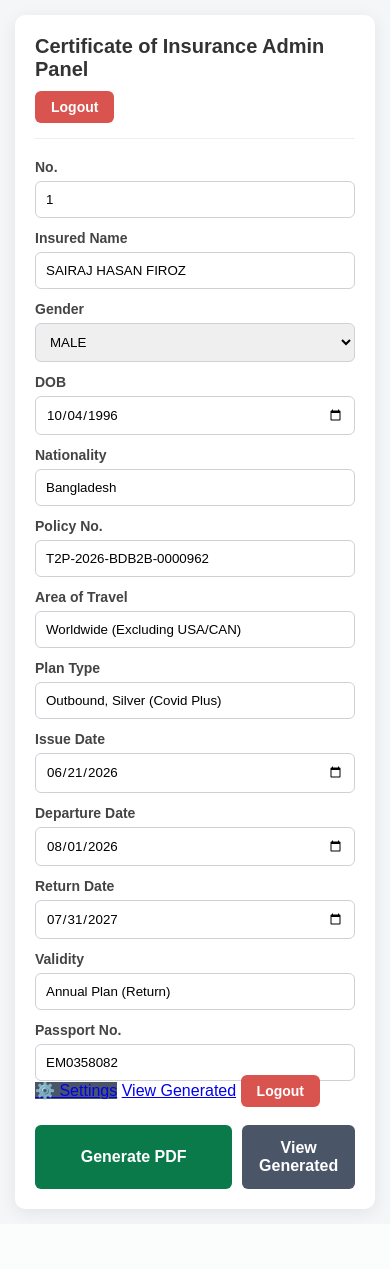
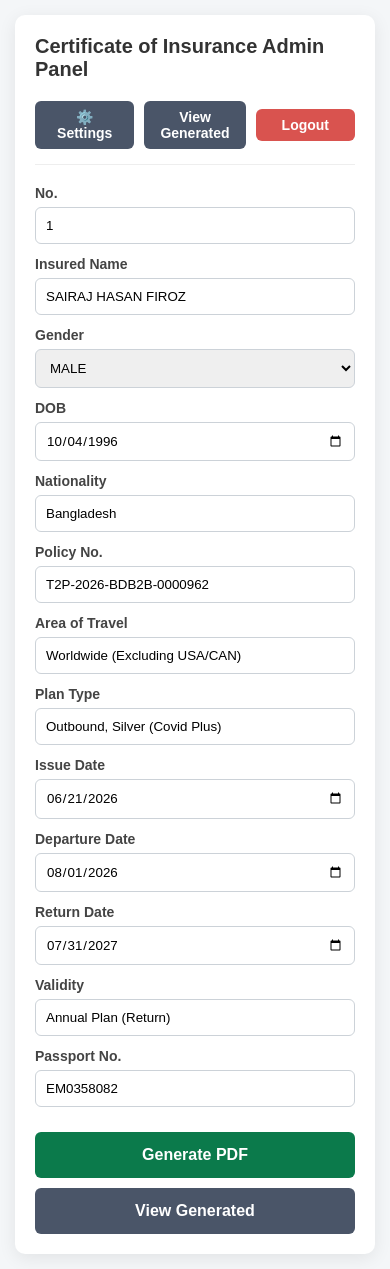
Before and after one commit to Mignon2544/green-deltaa.tattawhid.com, a Flask app: page / in a window 390 px wide. Before the commit the page ends 1218 px from the top, so only its background shows below. Run offline with Flask 3, Linux system fonts and the light colour scheme; the visitor is signed in with stand-in values (Sample User, id 1); some libraries are stand-ins or nearby versions.

Commit message:
Refactor admin panel layout and styles
Updated the layout and styles of the admin panel, including navigation buttons and form elements, for improved usability and responsiveness.

```diff
--- a/templates/index.html
+++ b/templates/index.html
@@ -9,8 +9,13 @@
     .card { max-width: 900px; margin: auto; background: white; padding: 28px; border-radius: 10px; box-shadow: 0 4px 18px rgba(0,0,0,.08); position: relative; }
 
     /* Header Styles */
-    .header-container { display: flex; justify-content: space-between; align-items: center; margin-bottom: 20px; border-bottom: 1px solid #eee; padding-bottom: 15px; }
+    .header-container { display: flex; justify-content: space-between; align-items: center; margin-bottom: 20px; border-bottom: 1px solid #eee; padding-bottom: 15px; flex-wrap: wrap; gap: 10px;}
     h1 { margin: 0; font-size: 24px; color: #333; }
+
+    /* Navigation Buttons */
+    .nav-btns { display: flex; gap: 10px; align-items: center; }
+    .nav-btn { background: #4a5568; color: white; text-decoration: none; padding: 8px 16px; border-radius: 6px; font-size: 14px; font-weight: bold; transition: background 0.2s; }
+    .nav-btn:hover { background: #2d3748; }
     .logout-btn { background: #d9534f; color: white; text-decoration: none; padding: 8px 16px; border-radius: 6px; font-size: 14px; font-weight: bold; transition: background 0.2s; }
     .logout-btn:hover { background: #c9302c; }
 
@@ -19,25 +24,38 @@
     label { display: block; font-weight: 600; margin-bottom: 6px; font-size: 14px; color: #444; }
     input, select { width: 100%; padding: 10px; border: 1px solid #ccd2d8; border-radius: 6px; box-sizing: border-box; font-family: inherit; }
     input:focus, select:focus { outline: none; border-color: #0b7a4b; box-shadow: 0 0 0 2px rgba(11,122,75,0.2); }
-    button { margin-top: 25px; width: 100%; padding: 14px; border: 0; border-radius: 6px; background: #0b7a4b; color: white; font-size: 16px; font-weight: 700; cursor: pointer; transition: background 0.2s; }
-    button:hover { background: #08643d; }
 
-    /* MOBILE FIX */
+    /* Bottom Action Buttons */
+    .action-buttons { display: flex; gap: 10px; margin-top: 25px; }
+    .btn-generate { flex: 2; padding: 14px; border: 0; border-radius: 6px; background: #0b7a4b; color: white; font-size: 16px; font-weight: 700; cursor: pointer; transition: background 0.2s; margin-top: 0; }
+    .btn-generate:hover { background: #08643d; }
+    .btn-view { flex: 1; text-align: center; padding: 14px; background: #4a5568; color: white; text-decoration: none; border-radius: 6px; font-weight: 700; font-size: 16px; box-sizing: border-box; transition: background 0.2s; }
+    .btn-view:hover { background: #2d3748; }
+
+    /* Mobile Fix */
     @media (max-width: 768px) {
       body { padding: 15px; }
       .card { padding: 20px; }
       .grid { grid-template-columns: 1fr; gap: 12px; }
-      .header-container { flex-direction: column; align-items: flex-start; gap: 10px; }
-      h1 { font-size: 20px; }
+      .header-container { flex-direction: column; align-items: flex-start; }
+      h1 { font-size: 20px; margin-bottom: 10px; }
+      .nav-btns { width: 100%; justify-content: space-between; }
+      .nav-btn, .logout-btn { flex: 1; text-align: center; }
+      .action-buttons { flex-direction: column; }
     }
   </style>
 </head>
 <body>
   <div class="card">
 
+    <!-- Clean Header with Settings, View Generated, and Logout -->
     <div class="header-container">
       <h1>Certificate of Insurance Admin Panel</h1>
-      <a href="/logout" class="logout-btn">Logout</a>
+      <div class="nav-btns">
+        <a href="/admin/settings" class="nav-btn">⚙️ Settings</a>
+        <a href="/generated" class="nav-btn">View Generated</a>
+        <a href="/logout" class="logout-btn">Logout</a>
+      </div>
     </div>
 
     <form method="POST" action="/generate">
@@ -110,18 +128,13 @@
           <input id="passport_no" name="passport_no" value="EM0358082" required>
         </div>
       </div>
-          <div class="nav-btns">
-      <!-- Add this Settings button -->
-      <a href="/admin/settings" class="nav-btn" style="background: #4a5568;">⚙️ Settings</a>
 
-      <a href="/generated" class="nav-btn">View Generated</a>
-      <a href="/logout" class="logout-btn">Logout</a>
-    </div>
-
-<div style="display: flex; gap: 10px; margin-top: 25px;">
-  <button type="submit" style="margin-top: 0; flex: 2;">Generate PDF</button>
-  <a href="/generated" style="flex: 1; text-align: center; padding: 14px; background: #4a5568; color: white; text-decoration: none; border-radius: 6px; font-weight: 700; font-size: 16px;">View Generated</a>
-</div>    </form>
+      <!-- Clean Bottom Buttons -->
+      <div class="action-buttons">
+        <button type="submit" class="btn-generate">Generate PDF</button>
+        <a href="/generated" class="btn-view">View Generated</a>
+      </div>
+    </form>
   </div>
 </body>
 </html>
```
